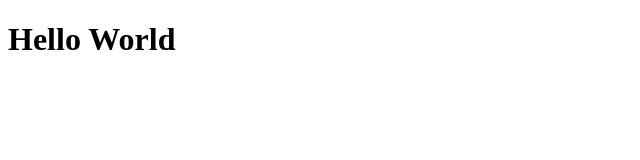
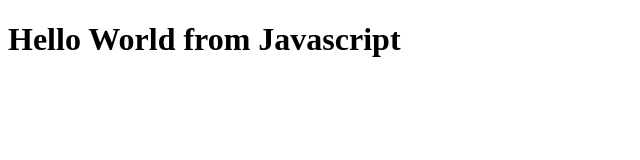
Before and after one commit to gvc19/Namaste-react, a plain HTML site: page namste react/index.html in a window 1280 px wide. Shown: the whole page, without its empty margins (0-640 px from the left). Drawn offline with Linux system fonts and the light colour scheme.

Commit message:
Hello World from Javascript

```diff
--- a/namste react/index.html
+++ b/namste react/index.html
@@ -9,7 +9,7 @@
     <div id="root"></div>
     <script>
         const heading = document.createElement("h1")
-        heading.innerHTML = "Hello World"
+        heading.innerHTML = "Hello World from Javascript"
 
         const root = document.getElementById("root")
         root.appendChild(heading);
```
